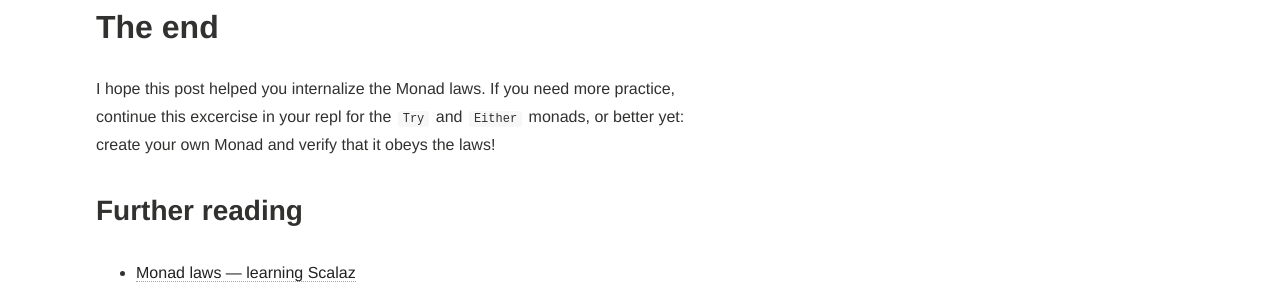
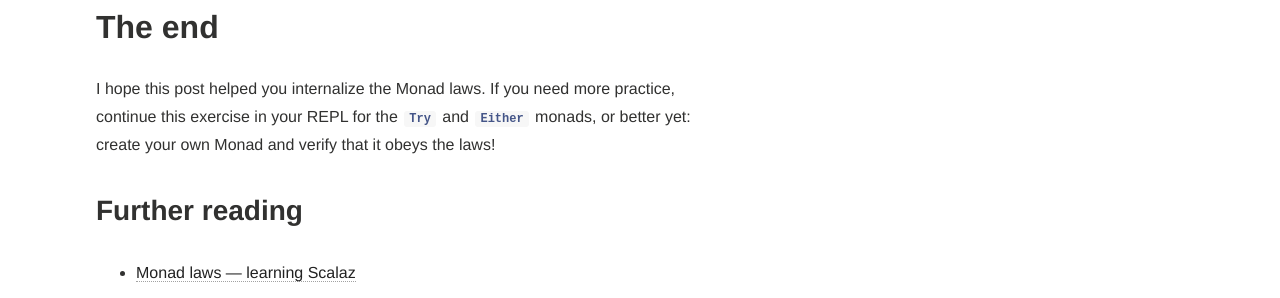
Before and after one commit to devth/devth.github.com, a Jekyll site: the page built from _posts/2015-03-17-monad-laws-in-scala.md, in a window 1280 px wide and 900 px high, scrolled down 3561 px. Shown: the part 180-478 px from the top of the window. Built offline with Jekyll 4.4.1, drawn with Linux system fonts in a browser that asks for light colours; Markdown is read by kramdown in place of the engine named in the settings; comment, search, counter and statistics services are not loaded.

Commit message:
Fix spelling on monad laws

```diff
--- a/_posts/2015-03-17-monad-laws-in-scala.md
+++ b/_posts/2015-03-17-monad-laws-in-scala.md
@@ -23,9 +23,10 @@ Here are the laws, from [Monad laws](https://wiki.haskell.org/Monad_laws) on Has
 0. Right identity: `m >>= return ≡ m`{:.language-haskell}
 0. Associativity: `(m >>= f) >>= g ≡  m >>= (\x -> f x >>= g)`{:.language-haskell}
 
-In Haskell, `return` is used to "inject a value into the monadic type". In
-Scala, we do this via constructors (unless you're using Scalaz, in which case
-you probably already know everything this post has to offer).
+In Haskell, `return`{:.language-haskell} is used to "inject a value into the
+monadic type". In Scala, we do this via constructors (unless you're using
+Scalaz, in which case you probably already know everything this post has to
+offer).
 
 The `>>=`{:.language-haskell} operator in Haskell corresponds to Scala's
 `flatMap`{:.language-scala} method.
@@ -164,8 +165,9 @@ lhs == rhs
 ## The end
 
 I hope this post helped you internalize the Monad laws. If you need more
-practice, continue this excercise in your repl for the `Try` and `Either`
-monads, or better yet: create your own Monad and verify that it obeys the laws!
+practice, continue this exercise in your REPL for the `Try`{:.language-scala}
+and `Either`{:.language-scala} monads, or better yet: create your own Monad and
+verify that it obeys the laws!
 
 ### Further reading
 
```
